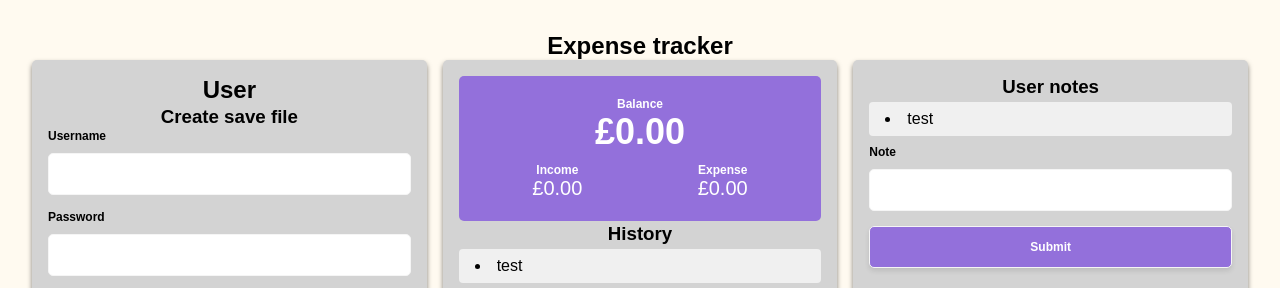
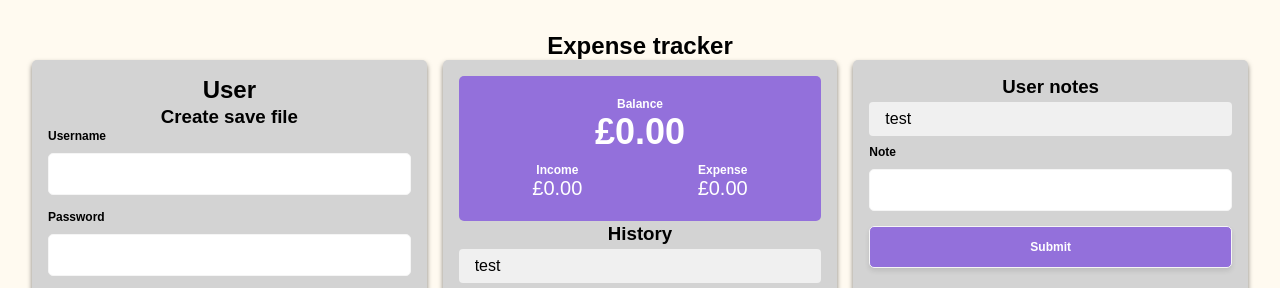
Before and after one commit to callumwwallace/Expense-tracker, a plain HTML site: page index.html in a window 1280 px wide. Shown: the top 288 px of the page. Drawn offline with Linux system fonts and the light colour scheme.

Commit message:
Adjustment to design
Removed bullet points from the lists on the page.

```diff
--- a/style.css
+++ b/style.css
@@ -173,6 +173,7 @@ li {
     background-color: #f0f0f0;
     padding: 8px 16px;
     border-radius: 4px;
+    list-style: none; /* Add this line to remove bullet points */
 }
 
 li:hover {
```
